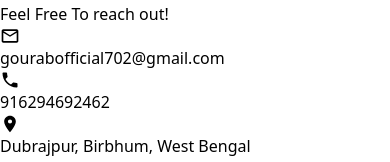
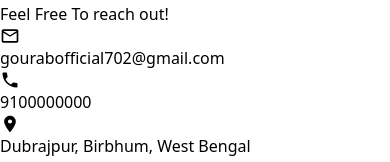
Before and after one commit to gourabofficial/React-Portfolio, a React (Vite) app in the folder Portfolio/: page /contact in a window 390 px wide. Shown: the part 316-478 px from the top of the page. Built offline with nearby package versions, Linux system fonts and the light colour scheme.

Commit message:
update phone number in footer component

```diff
--- a/Portfolio/src/Components/Footer.jsx
+++ b/Portfolio/src/Components/Footer.jsx
@@ -22,7 +22,7 @@ export const Footer = () => {
         </li>
         <li className="flex gap-2 items-center justify-center md:justify-start">
           <MdPhone size={20} />
-          916294692462
+          9100000000
         </li>
         <li className="flex gap-2 items-center justify-center md:justify-start">
           <MdLocationOn size={20} />
```
